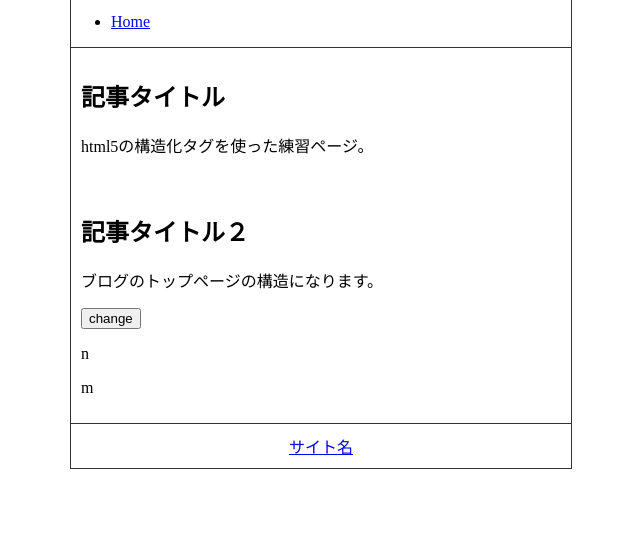
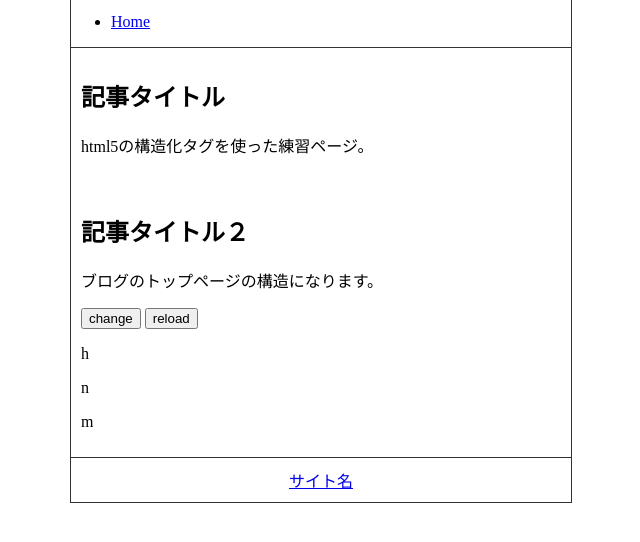
Before and after one commit to momiziko/htmlPlactice, a plain HTML site: page index.html in a window 1280 px wide. Shown: the part 122-664 px from the top of the page, without its empty margins (319-959 px from the left). Drawn offline with Linux system fonts and the light colour scheme.

Commit message:
Update index.html

```diff
--- a/index.html
+++ b/index.html
@@ -21,6 +21,8 @@
             <h2>記事タイトル２</h2>
             <p>ブログのトップページの構造になります。</p>
             <button onclick="changeHTML();">change</button>
+            <button onclick="reloadTable();">reload</button>
+            <p id="ids">h</p>
             <p id="table">n</p>
             <p id="table_text">m</p>
         </article>
```
